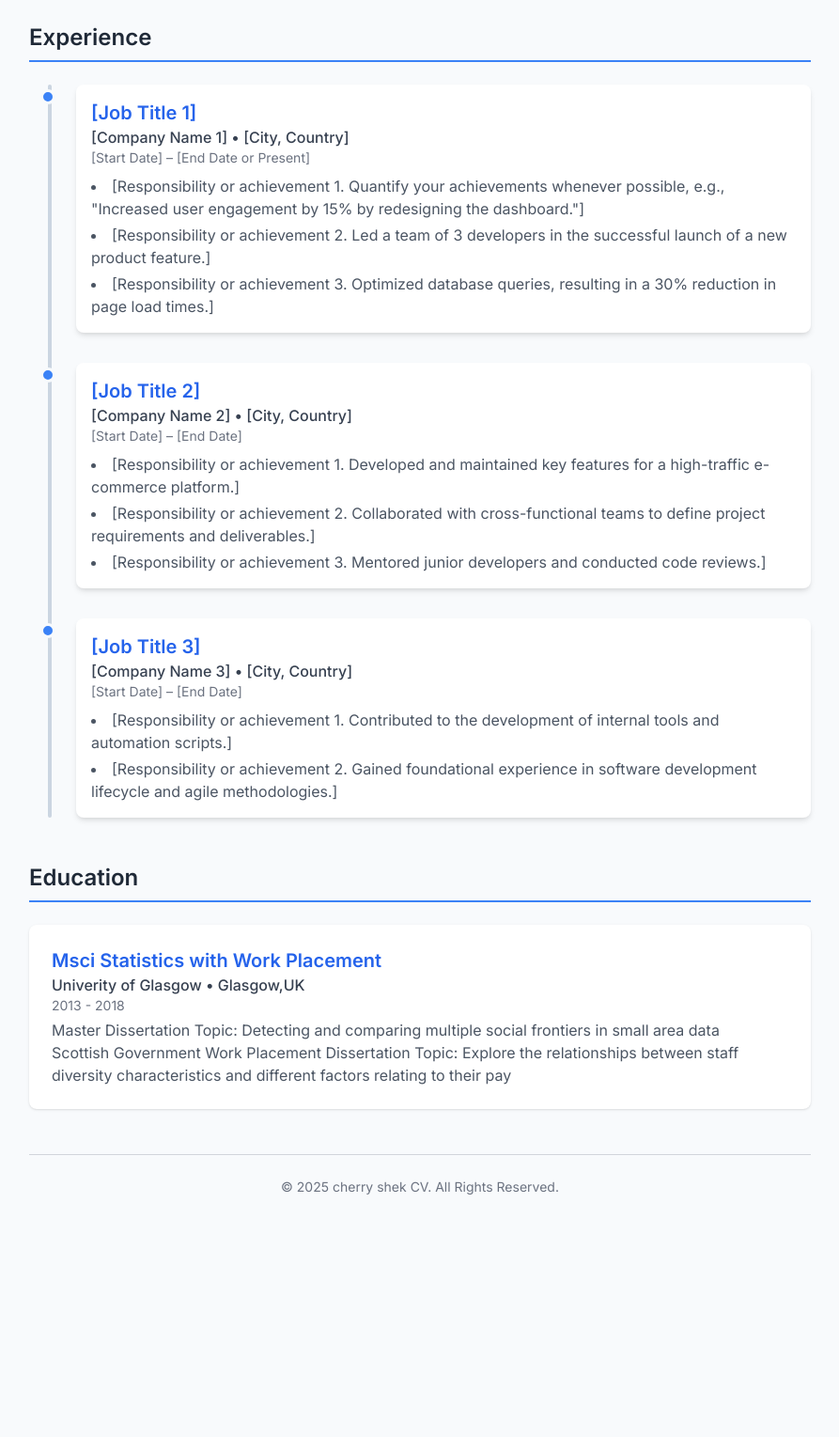
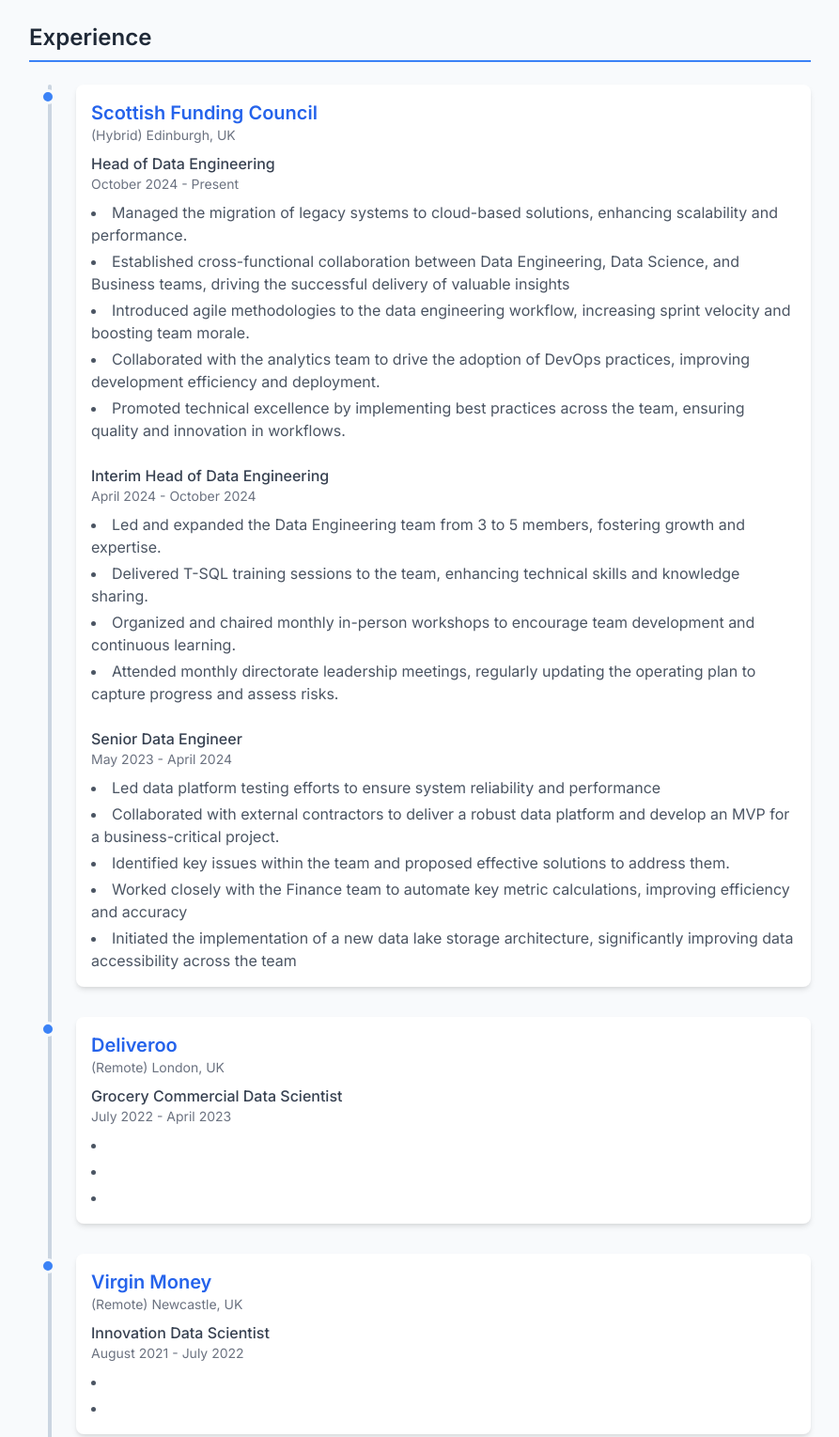
Before and after one commit to cherryshek-1014/cherryshek-1014.github.io, a plain HTML site: page index.html in a window 1280 px wide. Shown: the part 1060-2589 px from the top of the page at 94% size, without its empty margins (193-1086 px from the left). Before the commit the page ends 2389 px from the top, so only its background shows below. Drawn offline with nearby package versions, Linux system fonts and the light colour scheme.

Commit message:
Add work experience in SFC

```diff
--- a/index.html
+++ b/index.html
@@ -115,11 +115,11 @@
     <div class="container mx-auto p-4 md:p-8 max-w-4xl">
 
         <header class="text-center mb-12 print-bg-white">
-            <img src="https://placehold.co/150x150/E2E8F0/4A5568?text=Your+Photo" alt="Your Name" class="w-32 h-32 md:w-40 md:h-40 rounded-full mx-auto mb-6 border-4 border-white shadow-lg print-shadow-none">
+            <img src="https://raw.githubusercontent.com/cherryshek-1014/cherryshek-1014.github.io/refs/heads/main/2103607.png"  class="w-32 h-32 md:w-40 md:h-40 rounded-full mx-auto mb-6 border-4 border-white shadow-lg print-shadow-none">
             <h1 class="text-4xl md:text-5xl font-bold text-blue-600 print-text-black">Cherry Shek</h1>
             <p class="text-xl md:text-2xl text-gray-600 mt-2 print-text-black">Senior Data Scientist/Engineer</p>
             <div class="mt-4 flex justify-center space-x-4 text-gray-500 print-text-black">
-                <a href="mailto:youremail@example.com" class="hover:text-blue-600">cherryshek.1014@gmail.com</a>
+                <a href="mailto:cherryshek.1014@gmail.com" class="hover:text-blue-600">cherryshek.1014@gmail.com</a>
                 <span>&bull;</span>
                 <a href="https://www.linkedin.com/in/cherryshek/" target="_blank" class="hover:text-blue-600">LinkedIn Profile</a>
                 <span>&bull;</span>
@@ -190,39 +190,78 @@
             <div class="timeline-container">
                 <div class="timeline-item">
                     <div class="timeline-content print-shadow-none">
-                        <h3 class="text-xl font-semibold text-blue-600 print-text-black">[Job Title 1]</h3>
-                        <p class="text-md font-medium text-gray-700 print-text-black">[Company Name 1] &bull; [City, Country]</p>
-                        <p class="text-sm text-gray-500 mb-2 print-text-black">[Start Date] – [End Date or Present]</p>
+                        <h3 class="text-xl font-semibold text-blue-600 print-text-black">Scottish Funding Council</h3>
+                        <p class="text-sm text-gray-500 mb-2 print-text-black">(Hybrid) Edinburgh, UK</p>
+                        <p class="text-md font-medium text-gray-700 print-text-black">Head of Data Engineering</p>
+                        <p class="text-sm text-gray-500 mb-2 print-text-black">October 2024 - Present</p>
                         <ul class="list-disc list-inside text-gray-600 space-y-1 print-text-black">
-                            <li>[Responsibility or achievement 1. Quantify your achievements whenever possible, e.g., "Increased user engagement by 15% by redesigning the dashboard."]</li>
-                            <li>[Responsibility or achievement 2. Led a team of 3 developers in the successful launch of a new product feature.]</li>
-                            <li>[Responsibility or achievement 3. Optimized database queries, resulting in a 30% reduction in page load times.]</li>
+                            <li>Managed the migration of legacy systems to cloud-based solutions, enhancing scalability and performance.</li>
+                            <li>Established cross-functional collaboration between Data Engineering, Data Science, and Business teams, driving the successful delivery of valuable insights</li>
+                            <li>Introduced agile methodologies to the data engineering workflow, increasing sprint velocity and boosting team morale.</li>
+                            <li>Collaborated with the analytics team to drive the adoption of DevOps practices, improving development efficiency and deployment.</li>
+                            <li>Promoted technical excellence by implementing best practices across the team, ensuring quality and innovation in workflows.</li>
+
+                        </ul>
+                        <br>
+                        <p class="text-md font-medium text-gray-700 print-text-black">Interim Head of Data Engineering</p>
+                        <p class="text-sm text-gray-500 mb-2 print-text-black">April 2024 - October 2024</p>
+                        <ul class="list-disc list-inside text-gray-600 space-y-1 print-text-black">
+                            <li>Led and expanded the Data Engineering team from 3 to 5 members, fostering growth and expertise.</li>
+                            <li>Delivered T-SQL training sessions to the team, enhancing technical skills and knowledge sharing.</li>
+                            <li>Organized and chaired monthly in-person workshops to encourage team development and continuous learning.</li>
+                            <li>Attended monthly directorate leadership meetings, regularly updating the operating plan to capture progress and assess risks.</li>
+                        </ul>
+                        <br>
+                        <p class="text-md font-medium text-gray-700 print-text-black">Senior Data Engineer</p>
+                        <p class="text-sm text-gray-500 mb-2 print-text-black">May 2023 - April 2024</p>
+                        <ul class="list-disc list-inside text-gray-600 space-y-1 print-text-black">
+                            <li>Led data platform testing efforts to ensure system reliability and performance</li>
+                            <li>Collaborated with external contractors to deliver a robust data platform and develop an MVP for a business-critical project.</li>
+                            <li>Identified key issues within the team and proposed effective solutions to address them.</li>
+                            <li>Worked closely with the Finance team to automate key metric calculations, improving efficiency and accuracy</li>
+                            <li>Initiated the implementation of a new data lake storage architecture, significantly improving data accessibility across the team</li>
+                        </ul>
+
+                    </div>
+                </div>
+
+                <div class="timeline-item">
+                    <div class="timeline-content print-shadow-none">
+                        <h3 class="text-xl font-semibold text-blue-600 print-text-black">Deliveroo</h3>
+                        <p class="text-sm text-gray-500 mb-2 print-text-black">(Remote) London, UK</p>
+                        <p class="text-md font-medium text-gray-700 print-text-black">Grocery Commercial Data Scientist</p>
+                        <p class="text-sm text-gray-500 mb-2 print-text-black">July 2022 - April 2023</p>
+                        <ul class="list-disc list-inside text-gray-600 space-y-1 print-text-black">
+                            <li></li>
+                            <li></li>
+                            <li></li>
                         </ul>
                     </div>
                 </div>
 
                 <div class="timeline-item">
                     <div class="timeline-content print-shadow-none">
-                        <h3 class="text-xl font-semibold text-blue-600 print-text-black">[Job Title 2]</h3>
-                        <p class="text-md font-medium text-gray-700 print-text-black">[Company Name 2] &bull; [City, Country]</p>
-                        <p class="text-sm text-gray-500 mb-2 print-text-black">[Start Date] – [End Date]</p>
+                        <h3 class="text-xl font-semibold text-blue-600 print-text-black">Virgin Money</h3>
+                        <p class="text-sm text-gray-500 mb-2 print-text-black">(Remote) Newcastle, UK</p>
+                        <p class="text-md font-medium text-gray-700 print-text-black">Innovation Data Scientist</p>
+                        <p class="text-sm text-gray-500 mb-2 print-text-black">August 2021 - July 2022</p>
                         <ul class="list-disc list-inside text-gray-600 space-y-1 print-text-black">
-                            <li>[Responsibility or achievement 1. Developed and maintained key features for a high-traffic e-commerce platform.]</li>
-                            <li>[Responsibility or achievement 2. Collaborated with cross-functional teams to define project requirements and deliverables.]</li>
-                            <li>[Responsibility or achievement 3. Mentored junior developers and conducted code reviews.]</li>
+                            <li></li>
+                            <li></li>
                         </ul>
                     </div>
                 </div>
 
                 <div class="timeline-item">
-                    <div class="timeline-content print-shadow-none">
-                        <h3 class="text-xl font-semibold text-blue-600 print-text-black">[Job Title 3]</h3>
-                        <p class="text-md font-medium text-gray-700 print-text-black">[Company Name 3] &bull; [City, Country]</p>
-                        <p class="text-sm text-gray-500 mb-2 print-text-black">[Start Date] – [End Date]</p>
-                        <ul class="list-disc list-inside text-gray-600 space-y-1 print-text-black">
-                            <li>[Responsibility or achievement 1. Contributed to the development of internal tools and automation scripts.]</li>
-                            <li>[Responsibility or achievement 2. Gained foundational experience in software development lifecycle and agile methodologies.]</li>
-                        </ul>
+                        <div class="timeline-content print-shadow-none">
+                            <h3 class="text-xl font-semibold text-blue-600 print-text-black">Scottish Power</h3>
+                            <p class="text-sm text-gray-500 mb-2 print-text-black">(On-Site) Glasgow, UK</p>
+                            <p class="text-md font-medium text-gray-700 print-text-black">Retail Marketing Data Scientist</p>
+                            <p class="text-sm text-gray-500 mb-2 print-text-black">May 2018 - August 2021</p>
+                            <ul class="list-disc list-inside text-gray-600 space-y-1 print-text-black">
+                                <li></li>
+                                <li></li>
+                            </ul>
                     </div>
                 </div>
                 </div>
```
